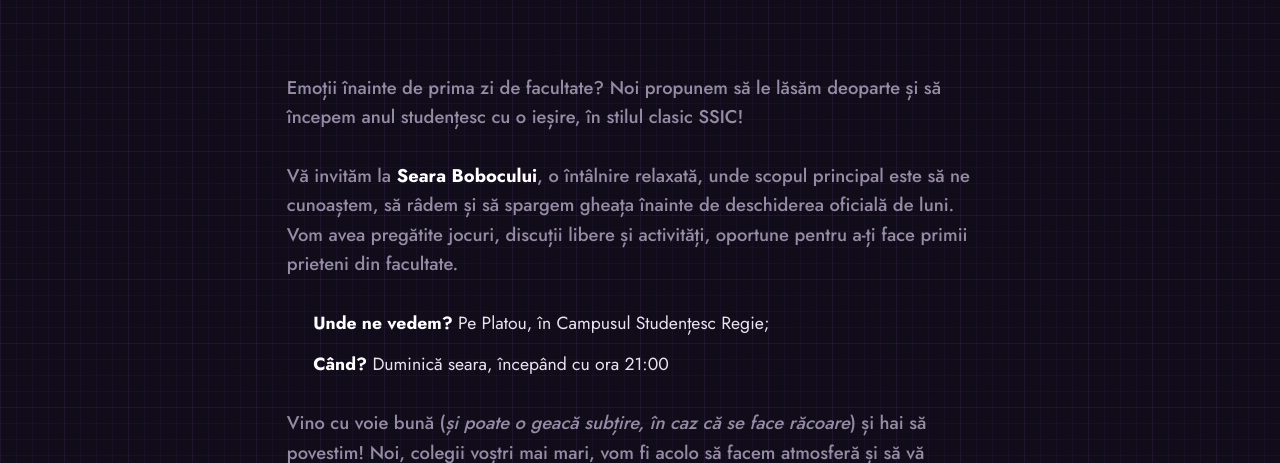
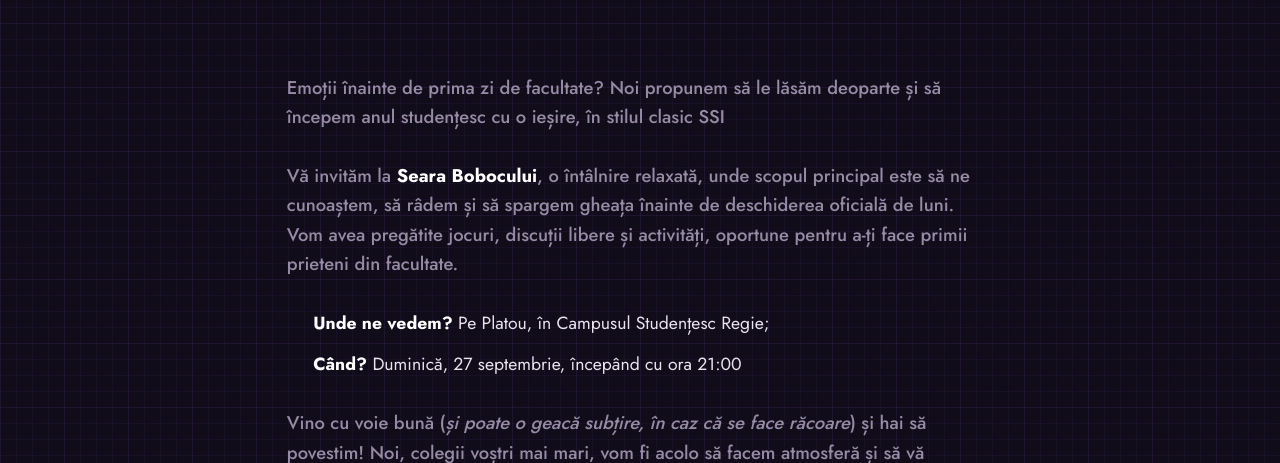
Before and after one commit to prssic/ssic, a Jekyll site: the page built from _avizier/seara-bobocului.md, in a window 1280 px wide. Shown: the part 680-1143 px from the top of the page. Built offline with Jekyll 4.4.1, drawn with Linux system fonts in a browser that asks for light colours; nearby versions of some CDN libraries; a script that is not in the unit is left out.

Commit message:
Update seara-bobocului.md

```diff
--- a/_avizier/seara-bobocului.md
+++ b/_avizier/seara-bobocului.md
@@ -9,12 +9,12 @@ draft: false
 archived: false
 layout: avizier-post
 ---
-Emoții înainte de prima zi de facultate? Noi propunem să le lăsăm deoparte și să începem anul studențesc cu o ieșire, în stilul clasic SSIC!
+Emoții înainte de prima zi de facultate? Noi propunem să le lăsăm deoparte și să începem anul studențesc cu o ieșire, în stilul clasic SSI
 
 Vă invităm la **Seara Bobocului**, o întâlnire relaxată, unde scopul principal este să ne cunoaștem, să râdem și să spargem gheața înainte de deschiderea oficială de luni. Vom avea pregătite jocuri, discuții libere și activități, oportune pentru a-ți face primii prieteni din facultate.
 
 - **Unde ne vedem?** Pe Platou, în Campusul Studențesc Regie;
-- **Când?** Duminică seara, începând cu ora 21:00
+- **Când?** Duminică, 27 septembrie, începând cu ora 21:00
 
 Vino cu voie bună (*și poate o geacă subțire, în caz că se face răcoare*) și hai să povestim! Noi, colegii voștri mai mari, vom fi acolo să facem atmosferă și să vă răspundem la absolut orice curiozitate despre viața de student, campus sau cămine!
 
```
